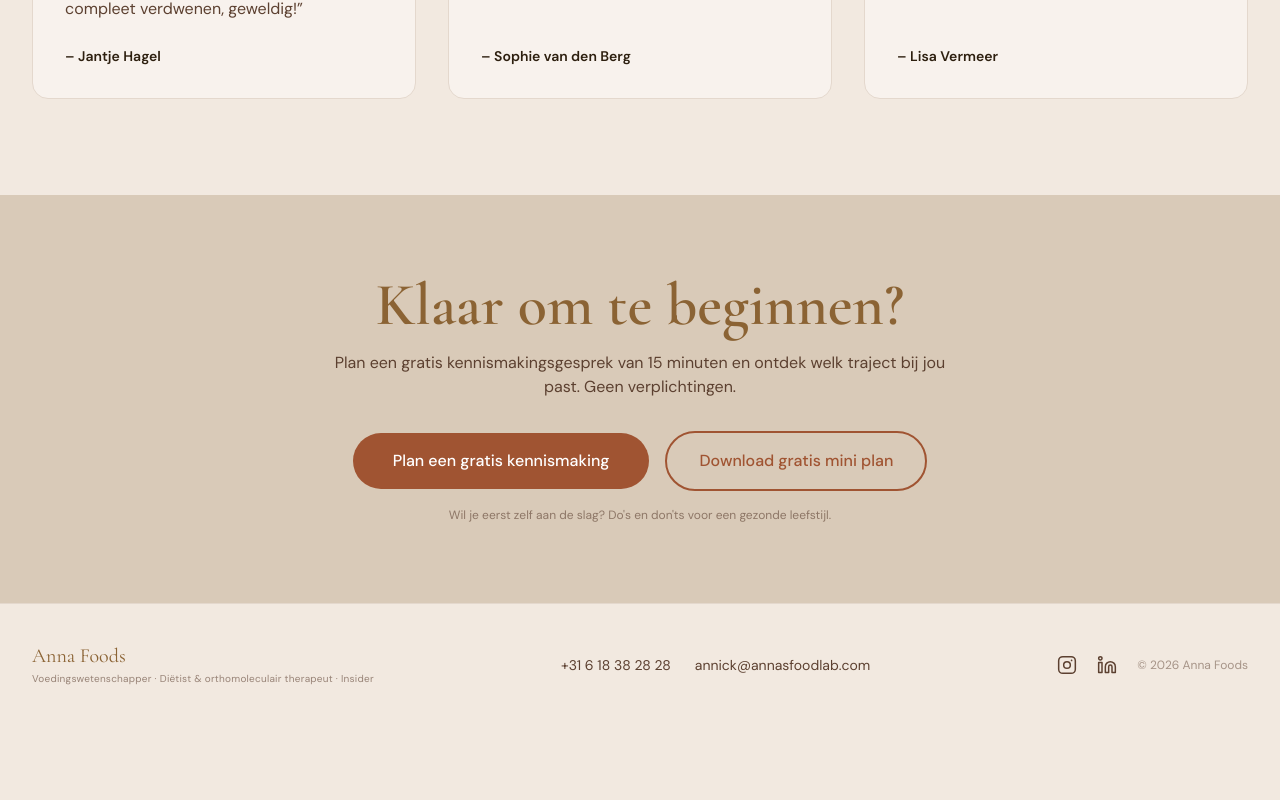
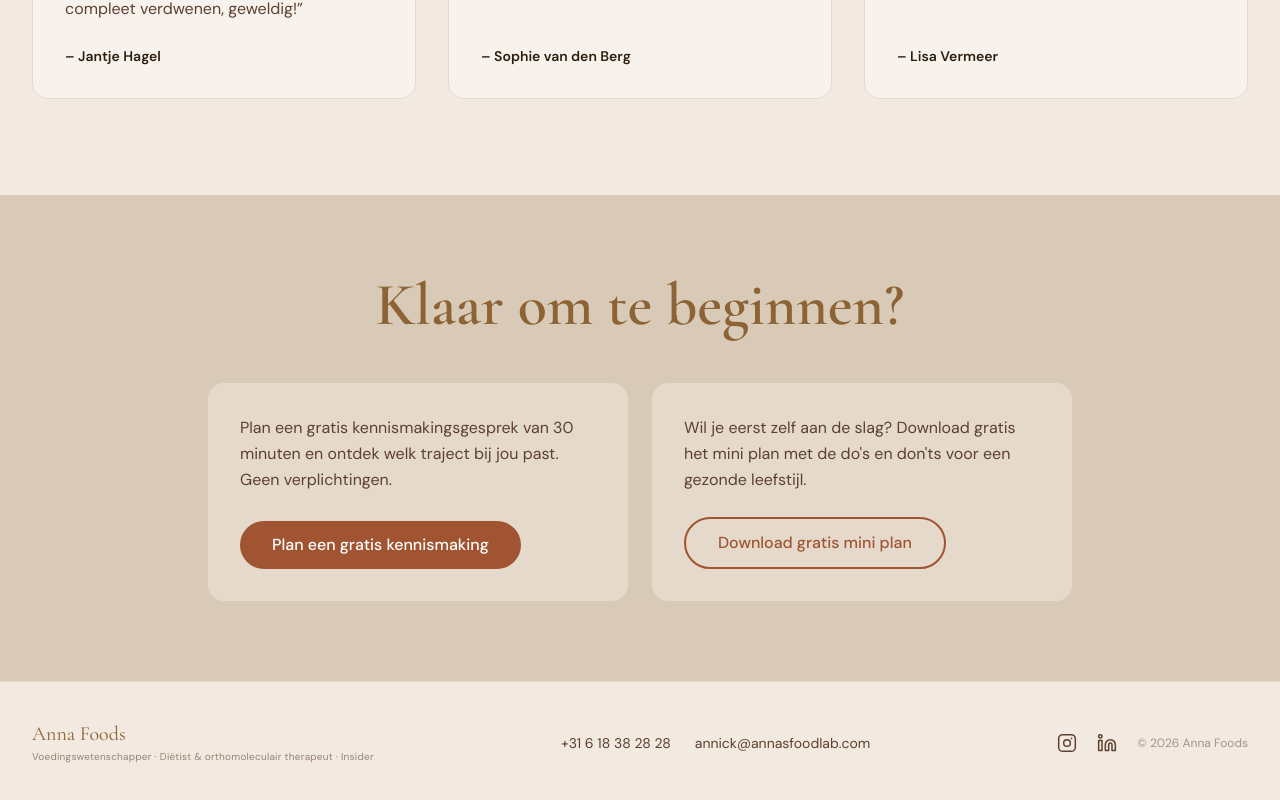
Before and after one commit to annafoods/annafoods, a Next.js app: page / in a window 1280 px wide. Shown: the part 2795-3595 px from the top of the page. Before the commit the page ends 3521 px from the top, so only its background shows below. Built offline with nearby package versions, Linux system fonts and the light colour scheme.

Commit message:
CTA sectie twee kaartjes met eigen tekst per actie, kennismaking 30 min

```diff
--- a/components/Footer.tsx
+++ b/components/Footer.tsx
@@ -4,30 +4,38 @@ export default function Footer() {
   return (
     <>
       {/* ── Klaar om te beginnen — beige-deeper zodat het uitspringt ── */}
-      <div className="bg-beige-deeper py-20 text-center">
-        <div className="max-w-2xl mx-auto px-4">
-          <h2 className="font-heading text-5xl sm:text-6xl text-brown-gold font-semibold mb-4">
+      <div className="bg-beige-deeper py-20">
+        <div className="max-w-4xl mx-auto px-4">
+          <h2 className="font-heading text-5xl sm:text-6xl text-brown-gold font-semibold mb-12 text-center">
             Klaar om te beginnen?
           </h2>
-          <p className="font-body text-text-medium mb-8">
-            Plan een gratis kennismakingsgesprek van 15 minuten en ontdek welk traject bij jou
-            past. Geen verplichtingen.
+
+          <div className="grid grid-cols-1 sm:grid-cols-2 gap-6">
+            {/* Kennismaking */}
+            <div className="bg-beige/50 rounded-2xl p-8 flex flex-col items-start">
+              <p className="font-body text-text-medium leading-relaxed mb-6 flex-grow">
+                Plan een gratis kennismakingsgesprek van 30 minuten en ontdek welk traject bij
+                jou past. Geen verplichtingen.
               </p>
-          {/* Twee CTA's naast elkaar */}
-          <div className="flex flex-col sm:flex-row items-center justify-center gap-4 mt-2">
-            <Link href="/contact" className="btn-terracotta text-base px-10 py-4">
+              <Link href="/contact" className="btn-terracotta">
                 Plan een gratis kennismaking
               </Link>
+            </div>
+
+            {/* Download */}
+            <div className="bg-beige/50 rounded-2xl p-8 flex flex-col items-start">
+              <p className="font-body text-text-medium leading-relaxed mb-6 flex-grow">
+                Wil je eerst zelf aan de slag? Download gratis het mini plan met de do's en
+                don'ts voor een gezonde leefstijl.
+              </p>
               <a
                 href="/downloads/mini-plan.pdf"
-              className="inline-block px-8 py-4 rounded-full font-body font-medium text-base border-2 border-terracotta text-terracotta hover:bg-terracotta hover:text-white transition-all duration-200"
+                className="inline-block px-8 py-3 rounded-full font-body font-medium border-2 border-terracotta text-terracotta hover:bg-terracotta hover:text-white transition-all duration-200"
               >
                 Download gratis mini plan
               </a>
             </div>
-          <p className="font-body text-text-medium/60 text-xs mt-4">
-            Wil je eerst zelf aan de slag? Do's en don'ts voor een gezonde leefstijl.
-          </p>
+          </div>
         </div>
       </div>
 
```
Lines whose indentation alone changed are shown as unchanged.
